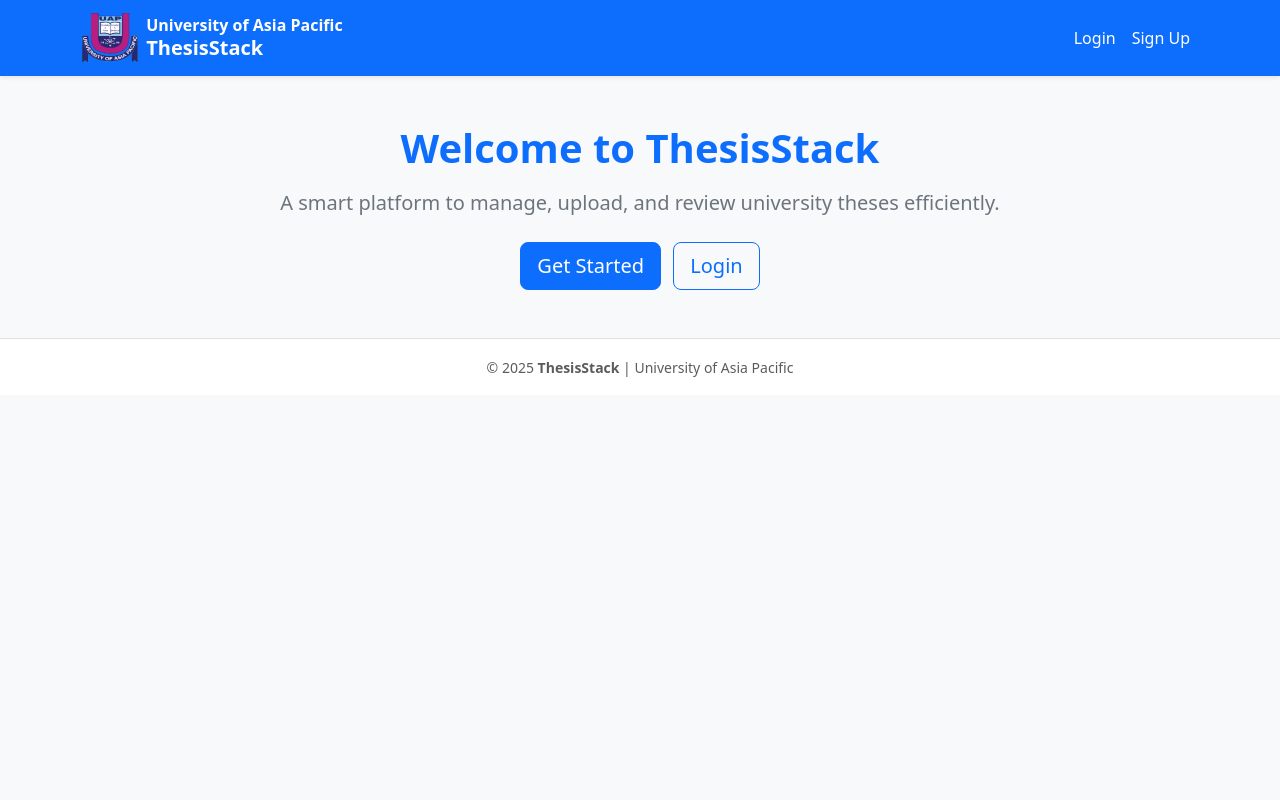
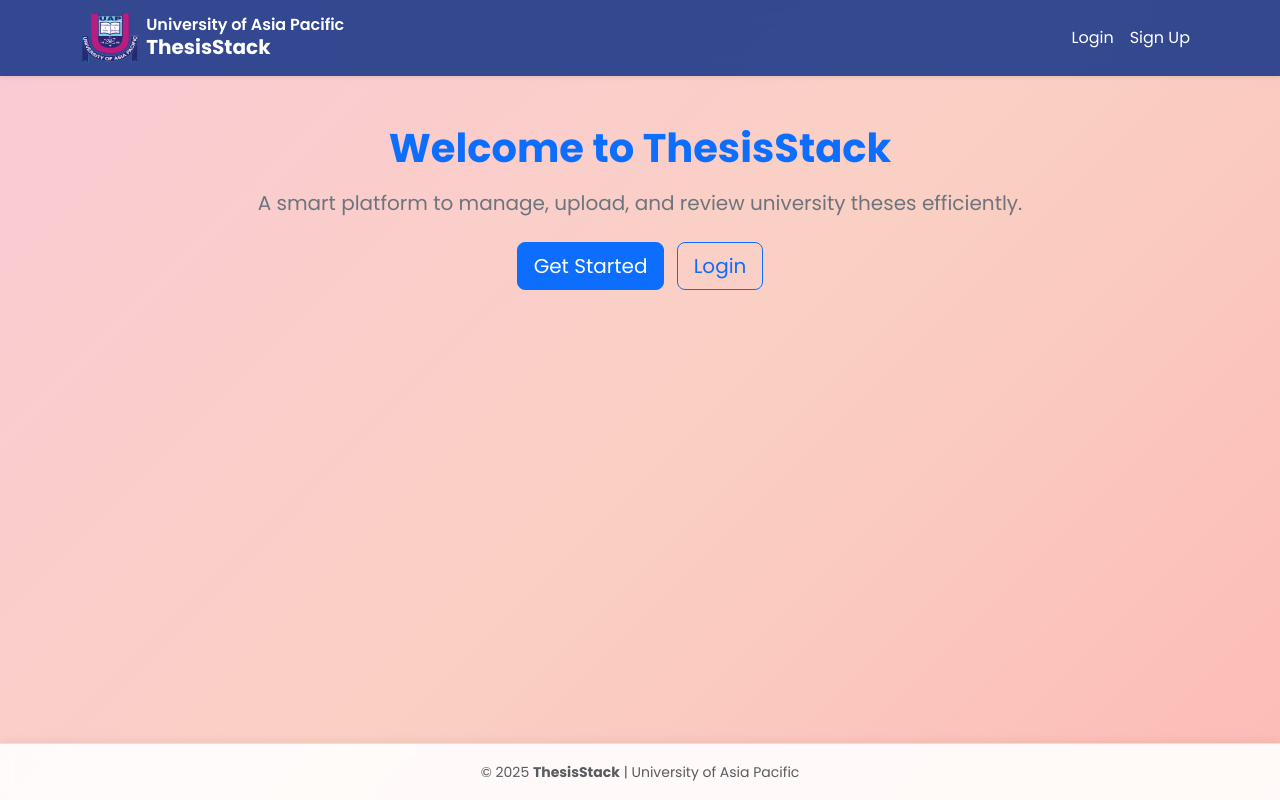
Before and after one commit to FairuzAnam007/Thesis_Stack, a Django app: page / in a window 1280 px wide. Run offline with Django 5.2, Linux system fonts and the light colour scheme; parts of the project's set-up code (start-up, migrations or seed data) failed here and were passed over.

Commit message:
base Template

```diff
--- a/Thesis Stack/thesisstack/main/templates/base.html
+++ b/Thesis Stack/thesisstack/main/templates/base.html
@@ -6,22 +6,78 @@
   <meta name="viewport" content="width=device-width, initial-scale=1.0">
   <title>{% block title %}ThesisStack{% endblock %}</title>
 
+  <link href="https://cdn.jsdelivr.net/npm/bootstrap@5.3.3/dist/css/bootstrap.min.css" rel="stylesheet">
+  <link href="https://fonts.googleapis.com/css2?family=Poppins:wght@400;500;600;700&display=swap" rel="stylesheet">
 
-  <link href="https://cdn.jsdelivr.net/npm/bootstrap@5.3.2/dist/css/bootstrap.min.css" rel="stylesheet">
+  <link href="https://unpkg.com/aos@2.3.1/dist/aos.css" rel="stylesheet">
+
+  <style>
+
+    body {
+      font-family: 'Poppins', sans-serif;
+      background: linear-gradient(-45deg, #ff9a9e, #fad0c4, #fbc2eb, #a1c4fd, #c2e9fb);
+      background-size: 500% 500%;
+      animation: gradientFlow 14s ease infinite;
+      min-height: 100vh;
+      display: flex;
+      flex-direction: column;
+    }
+
+    @keyframes gradientFlow {
+      0% { background-position: 0% 50%; }
+      50% { background-position: 100% 50%; }
+      100% { background-position: 0% 50%; }
+    }
+
+    .navbar {
+      background: rgba(30, 58, 138, 0.9);
+      backdrop-filter: blur(10px);
+    }
+
+    .navbar-brand span {
+      color: #fff;
+    }
+
+    .nav-link {
+      transition: 0.3s;
+    }
+    .nav-link:hover {
+      text-decoration: underline;
+      color: #ffe082 !important;
+    }
+
+    main {
+      flex-grow: 1;
+      padding: 60px 0;
+    }
+
+    .uap-btn {
+      background: linear-gradient(135deg, #4338ca, #6366f1);
+      color: #fff;
+      border: none;
+      transition: all 0.3s ease;
+    }
+    .uap-btn:hover {
+      transform: translateY(-2px);
+      box-shadow: 0 6px 20px rgba(99,102,241,0.4);
+    }
+
+    footer {
+      background: rgba(255, 255, 255, 0.9);
+      backdrop-filter: blur(6px);
+      box-shadow: 0 -2px 10px rgba(0, 0, 0, 0.05);
+    }
+  </style>
 </head>
 
-<body class="bg-light">
+<body>
 
-
-  <nav class="navbar navbar-expand-lg navbar-dark bg-primary shadow-sm">
+  <nav class="navbar navbar-expand-lg navbar-dark shadow-sm sticky-top">
     <div class="container d-flex align-items-center justify-content-between">
 
-
-      <a class="navbar-brand d-flex align-items-center text-white fw-bold" href="{% url 'home' %}">
+      <a class="navbar-brand d-flex align-items-center fw-bold" href="{% url 'home' %}">
         <img src="{% static 'img/logoo.png' %}" alt="UAP Logo"
              class="img-fluid me-2" style="max-height: 50px;">
-
-
         <div class="d-flex flex-column lh-sm">
           <span class="fs-6 fw-semibold">University of Asia Pacific</span>
           <span class="fs-5">ThesisStack</span>
@@ -43,7 +99,8 @@
               </a>
             </li>
             <li class="nav-item">
-              <a class="nav-link text-white" href="/logout/">Logout</a>
+              <a class="nav-link text-white" href="{% url 'logout' %}">Logout</a>
+
             </li>
           {% else %}
             <li class="nav-item">
@@ -52,25 +109,27 @@
             <li class="nav-item">
               <a class="nav-link text-white" href="{% url 'signup' %}">Sign Up</a>
             </li>
+
           {% endif %}
         </ul>
       </div>
     </div>
   </nav>
 
-
-  <main class="container py-5">
+  <main class="container py-5" data-aos="fade-up">
     {% block content %}{% endblock %}
   </main>
 
-
-  <footer class="text-center py-3 border-top bg-white mt-auto">
+  <footer class="text-center py-3 border-top mt-auto">
     <small class="text-muted">
       &copy; 2025 <strong>ThesisStack</strong> | University of Asia Pacific
     </small>
   </footer>
 
-
-  <script src="https://cdn.jsdelivr.net/npm/bootstrap@5.3.2/dist/js/bootstrap.bundle.min.js"></script>
+  <script src="https://cdn.jsdelivr.net/npm/bootstrap@5.3.3/dist/js/bootstrap.bundle.min.js"></script>
+  <script src="https://unpkg.com/aos@2.3.1/dist/aos.js"></script>
+  <script>
+    AOS.init({ duration: 1000, once: true });
+  </script>
 </body>
 </html>
```
